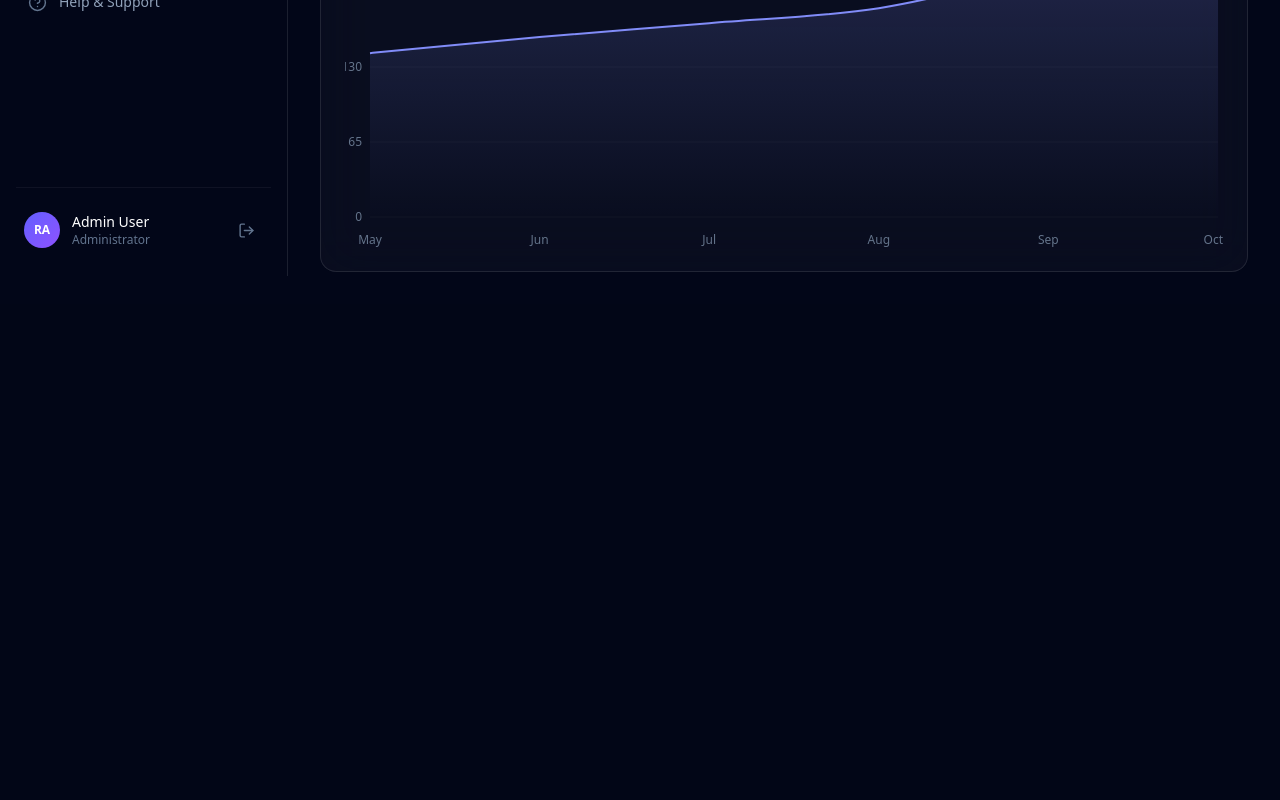
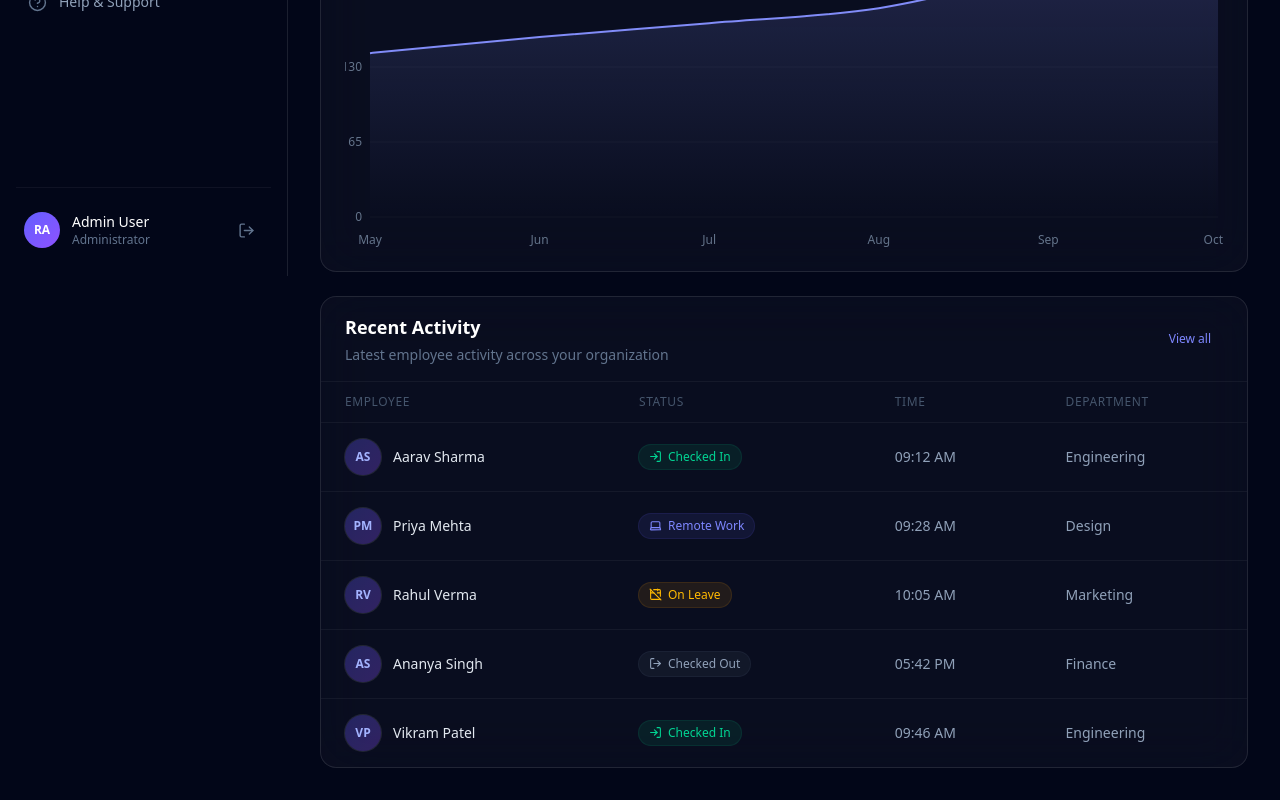
Before and after one commit to RushanAnsari/pulsehr-dashboard, a Next.js app: page / in a window 1280 px wide. Shown: the part 524-1324 px from the top of the page. Before the commit the page ends 828 px from the top, so only its background shows below. Built offline with nearby package versions, Linux system fonts and the light colour scheme.

Commit message:
feat: add recent employee acitvity

```diff
--- a/src/app/page.tsx
+++ b/src/app/page.tsx
@@ -9,6 +9,7 @@ import {
 
 import Sidebar from "@/components/Sidebar";
 import AnalyticsChart from "@/components/AnalyticsChart";
+import RecentActivity from "@/components/RecentActivity";
 
 export default function Home() {
   return (
@@ -180,6 +181,8 @@ export default function Home() {
           </div>
           {/* Hiring analytics */}
           <AnalyticsChart/>
+          {/* Recent employee activity*/}
+          <RecentActivity/>
         </div>
       </section>
     </main>
--- /dev/null
+++ b/src/components/RecentActivity.tsx
@@ -0,0 +1,190 @@
+import { LogIn, LogOut, CalendarOff, Laptop } from "lucide-react";
+import { Activity } from "react";
+
+// Temporary frontend data.
+// Later this will come from our attendance/activity API.
+const recentActivities = [
+  {
+    name: "Aarav Sharma",
+    initials: "AS",
+    action: "Checked In",
+    time: "09:12 AM",
+    department: "Engineering",
+    type: "success",
+  },
+  {
+    name: "Priya Mehta",
+    initials: "PM",
+    action: "Remote Work",
+    time: "09:28 AM",
+    department: "Design",
+    type: "remote",
+  },
+  {
+    name: "Rahul Verma",
+    initials: "RV",
+    action: "On Leave",
+    time: "10:05 AM",
+    department: "Marketing",
+    type: "leave",
+  },
+  {
+    name: "Ananya Singh",
+    initials: "AS",
+    action: "Checked Out",
+    time: "05:42 PM",
+    department: "Finance",
+    type: "checkout",
+  },
+  {
+    name: "Vikram Patel",
+    initials: "VP",
+    action: "Checked In",
+    time: "09:46 AM",
+    department: "Engineering",
+    type: "success",
+  },
+];
+
+const statusStyles = {
+  success: {
+    className: "bg-emerald-500/10 text-emerald-400 ring-1 ring-emerald-500/20",
+    icon: LogIn,
+  },
+  remote: {
+    className: "bg-indigo-500/10 text-indigo-400 ring-1 ring-indigo-500/20",
+    icon: Laptop,
+  },
+  leave: {
+    className: "bg-amber-500/10 text-amber-400 ring-1 ring-amber-500/20",
+    icon: CalendarOff,
+  },
+  checkout: {
+    className: "bg-slate-500/10 text-slate-400 ring-1 ring-slate-500/20",
+    icon: LogOut,
+  },
+};
+
+export default function RecentActivity() {
+  return (
+    <section className="mt-6 w-full min-w-0 overflow-hidden rounded-2xl border border-white/10 bg-white/[0.03] backdrop-blur-xl">
+      {/* Section header */}
+
+      <div className="flex items-center justify-between gap-4 border-b border-white/5 px-4 py-4 sm:px-6">
+        <div className="min-w-0">
+          <h2 className="text-base font-semibold text-white sm:text-lg">
+            Recent Activity
+          </h2>
+          <p className="mt-1 text-xs text-slate-500 sm:text-sm">
+            Latest employee activity across your organization
+          </p>
+        </div>
+
+        <button
+          type="button"
+          className="shrink-0 rounded-lg px-3 py-2 text-xs font-medium text-indigo-400 transition hover:bg-indigo-500/10 hover:text-indigo-300"
+        >
+          View all
+        </button>
+      </div>
+
+      {/* Desktop/tablet table. Hidden on small screens because a wide table can cause unnecessary horizontal scrolling.*/}
+      <div className="hidden overflow-x-auto md:block">
+        <table className="w-full min-w-[700px]">
+          <thead>
+            <tr className="border-b border-white/5 text-left">
+              <th className="px-6 py-3 text-xs font-medium uppercase tracking-wider text-slate-600">
+                Employee
+              </th>
+              <th className="px-6 py-3 text-xs font-medium uppercase tracking-wider text-slate-600">
+                Status
+              </th>
+              <th className="px-6 py-3 text-xs font-medium uppercase tracking-wider text-slate-600">
+                Time
+              </th>
+              <th className="px-6 py-3 text-xs font-medium uppercase tracking-wider text-slate-600">
+                Department
+              </th>
+            </tr>
+          </thead>
+
+          <tbody>
+            {recentActivities.map((activity) => {
+              const status =
+                statusStyles[activity.type as keyof typeof statusStyles];
+              const StatusIcon = status.icon;
+              return (
+                <tr
+                  key={`${activity.name}-${activity.time}`}
+                  className="border-b border-white/5 transition hover:bg-white/[0.025] last:border-b-0"
+                >
+                  <td className="px-6 py-4">
+                    <div className="flex items-center gap-3">
+                      <div className="flex h-9 w-9 shrink-0 items-center justify-center rounded-full bg-gradient-to-br from-indigo-500/30 to-violet-500/30 text-xs font-semibold text-indigo-300 ring-1 ring-white/10">
+                        {activity.initials}
+                      </div>
+
+                      <span className="text-sm font-medium text-slate-200">
+                        {activity.name}
+                      </span>
+                    </div>
+                  </td>
+
+                  <td className="px-6 py-4">
+                    <span
+                      className={`inline-flex items-center gap-1.5 rounded-full px-2.5 py-1 text-xs font-medium ${status.className}`}
+                    >
+                      <StatusIcon size={13} />
+                      {activity.action}
+                    </span>
+                  </td>
+
+                  <td className="whitespace-nowrap px-6 py-4 text-sm text-slate-400">
+                    {activity.time}
+                  </td>
+
+                  <td className="px-6 py-4 text-sm text-slate-400">
+                    {activity.department}
+                  </td>
+                </tr>
+              );
+            })}
+          </tbody>
+        </table>
+      </div>
+
+      {/* Mobile activity list. Instead of squeezing four coulmns into a phone, we transform each row into a compact activity card. */}
+      <div className="divide-y divide-white/5 md:hidden">
+            {recentActivities.map((activity) => {
+                const status = statusStyles[activity.type as keyof typeof statusStyles];
+                const StatusIcon = status.icon;
+
+                return (
+                    <div key={`${activity.name}-${activity.time}`} className="flex min-w-0 items-center gap-3 px-4 py-4">
+              <div className="flex h-9 w-9 shrink-0 items-center justify-center rounded-full bg-gradient-to-br from-indigo-500/30 to-violet-500/30 text-xs font-semibold text-indigo-300 ring-1 ring-white/10">
+                {activity.initials}
+              </div>
+
+              <div className="min-w-0 flex-1">
+                <p className="truncate text-sm font-medium text-slate-200">
+                  {activity.name}
+                </p>
+
+                <p className="mt-1 truncate text-xs text-slate-500">
+                  {activity.department} · {activity.time}
+                </p>
+              </div>
+
+              <span className={`inline-flex shrink-0 items-center gap-1 rounded-full px-2 py-1 text-[11px] font-medium ${status.className}`}>
+                <StatusIcon size={12} />
+                <span className="hidden xs:inline">
+                  {activity.action}
+                </span>
+              </span>
+            </div>
+                );
+            })}
+      </div>
+    </section>
+  );
+}
```
